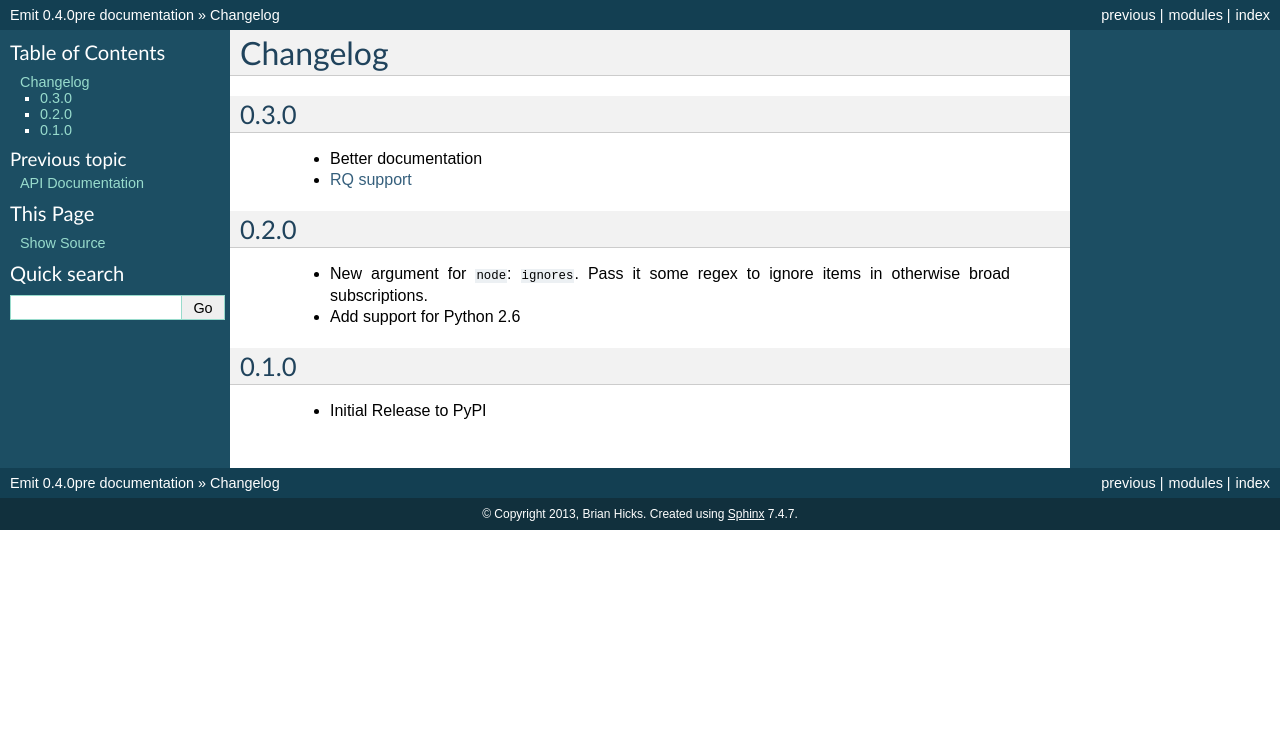
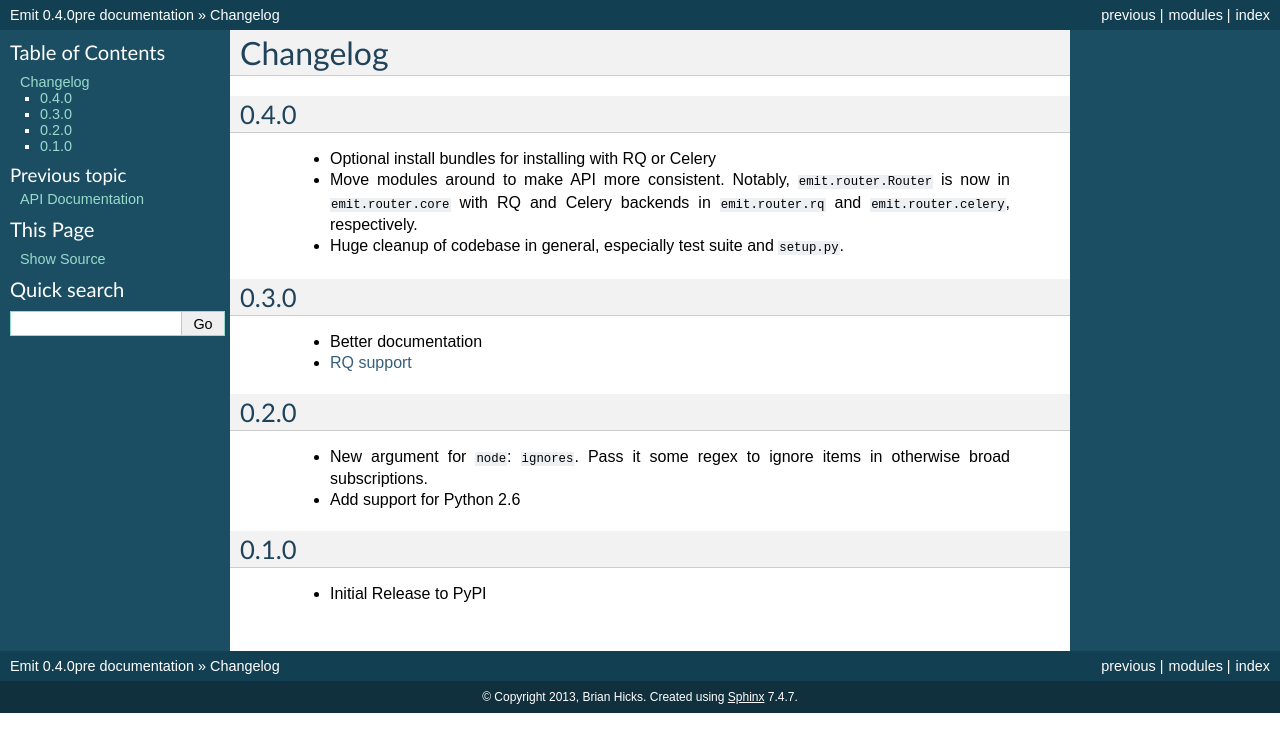
Before and after one commit to BrianHicks/emit, a Sphinx documentation site: the page built from docs/changelog.rst, in a window 1280 px wide. Shown: the top 752 px of the page. Built offline with Sphinx 7.4.7, drawn with Linux system fonts in a browser that asks for light colours.

Commit message:
add 0.4.0 to changelog

```diff
--- a/docs/changelog.rst
+++ b/docs/changelog.rst
@@ -1,5 +1,14 @@
 Changelog
 =========
+
+0.4.0
+-----
+
+ - Optional install bundles for installing with RQ or Celery
+ - Move modules around to make API more consistent. Notably,
+   ``emit.router.Router`` is now in ``emit.router.core`` with RQ and Celery
+   backends in ``emit.router.rq`` and ``emit.router.celery``, respectively.
+ - Huge cleanup of codebase in general, especially test suite and ``setup.py``.
 
 0.3.0
 -----
```
